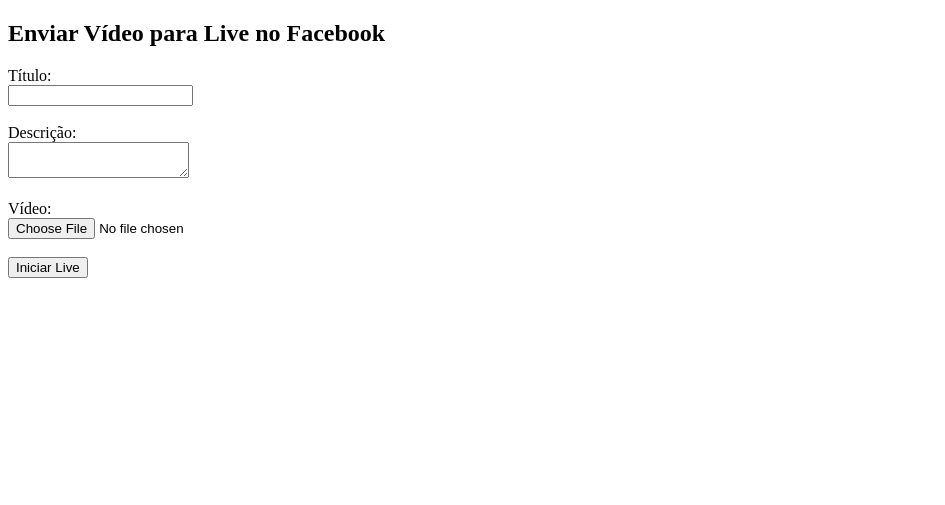
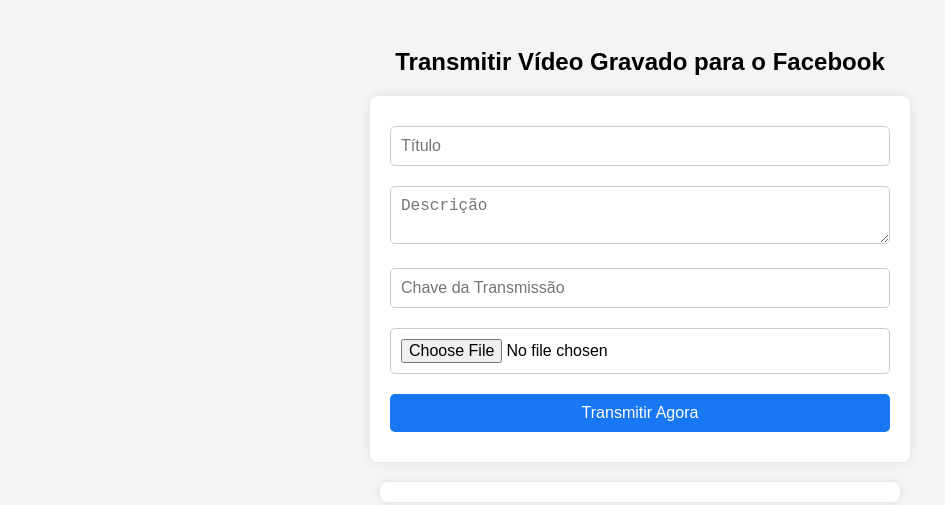
Before and after one commit to Massingue2025/Baixardor, a website: page public/index.html in a window 1280 px wide. Shown: the whole page, without its empty margins (0-945 px from the left). Drawn offline with Linux system fonts and the light colour scheme.

Commit message:
Update index.html

```diff
--- a/public/index.html
+++ b/public/index.html
@@ -1,21 +1,108 @@
 <!DOCTYPE html>
-<html>
+<html lang="pt">
 <head>
-  <title>Fake Live Facebook</title>
+  <meta charset="UTF-8">
+  <meta name="viewport" content="width=device-width, initial-scale=1">
+  <title>Live com Vídeo Gravado</title>
+  <style>
+    body {
+      font-family: Arial, sans-serif;
+      padding: 20px;
+      background: #f4f4f4;
+    }
+
+    h2 {
+      text-align: center;
+      margin-bottom: 20px;
+    }
+
+    form {
+      background: white;
+      padding: 20px;
+      max-width: 500px;
+      margin: auto;
+      box-shadow: 0 0 10px rgba(0,0,0,0.1);
+      border-radius: 8px;
+    }
+
+    input, textarea, button {
+      width: 100%;
+      margin: 10px 0;
+      padding: 10px;
+      font-size: 1rem;
+      border-radius: 5px;
+      border: 1px solid #ccc;
+      box-sizing: border-box;
+    }
+
+    button {
+      background: #1877f2;
+      color: white;
+      border: none;
+      cursor: pointer;
+    }
+
+    button:hover {
+      background: #0e62c7;
+    }
+
+    #log {
+      max-width: 500px;
+      margin: 20px auto;
+      padding: 10px;
+      background: #fff;
+      border-radius: 8px;
+      box-shadow: 0 0 8px rgba(0,0,0,0.1);
+    }
+
+    @media (max-width: 600px) {
+      form, #log {
+        padding: 15px;
+      }
+
+      input, textarea, button {
+        font-size: 1em;
+      }
+    }
+  </style>
 </head>
 <body>
-  <h2>Enviar Vídeo para Live no Facebook</h2>
-  <form action="/upload" method="post" enctype="multipart/form-data">
-    <label>Título:</label><br>
-    <input type="text" name="titulo" required><br><br>
+  <h2>Transmitir Vídeo Gravado para o Facebook</h2>
+  <form id="liveForm">
+    <input type="text" name="title" placeholder="Título" required>
+    <textarea name="description" placeholder="Descrição" required></textarea>
+    <input type="text" name="streamKey" placeholder="Chave da Transmissão" required>
+    <input type="file" name="video" accept="video/*" required>
+    <button type="submit">Transmitir Agora</button>
+  </form>
 
-    <label>Descrição:</label><br>
-    <textarea name="descricao" required></textarea><br><br>
+  <div id="log"></div>
 
-    <label>Vídeo:</label><br>
-    <input type="file" name="video" accept="video/*" required><br><br>
+  <script>
+    const form = document.getElementById('liveForm');
+    const log = document.getElementById('log');
 
-    <button type="submit">Iniciar Live</button>
-  </form>
+    form.onsubmit = async (e) => {
+      e.preventDefault();
+      log.innerHTML = "🔄 Enviando dados...";
+
+      const formData = new FormData(form);
+      const response = await fetch('/start', {
+        method: 'POST',
+        body: formData
+      });
+
+      const result = await response.json();
+      log.innerHTML = "";
+
+      if (result.success) {
+        result.steps.forEach(s => {
+          log.innerHTML += `<p>✅ ${s.step}</p>`;
+        });
+      } else {
+        log.innerHTML = `<p>❌ Erro em ${result.step}: ${result.error}</p>`;
+      }
+    };
+  </script>
 </body>
 </html>
```
